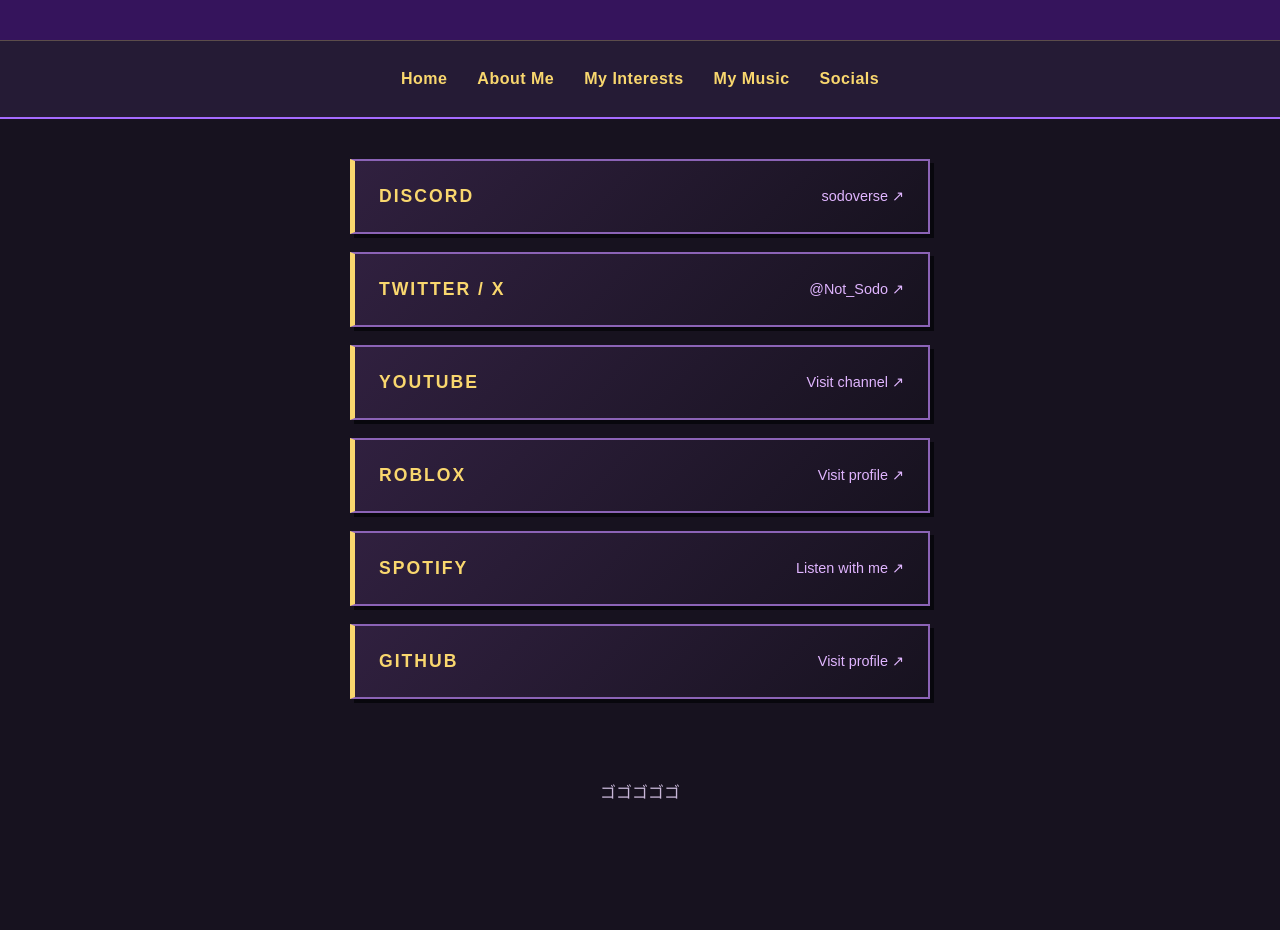
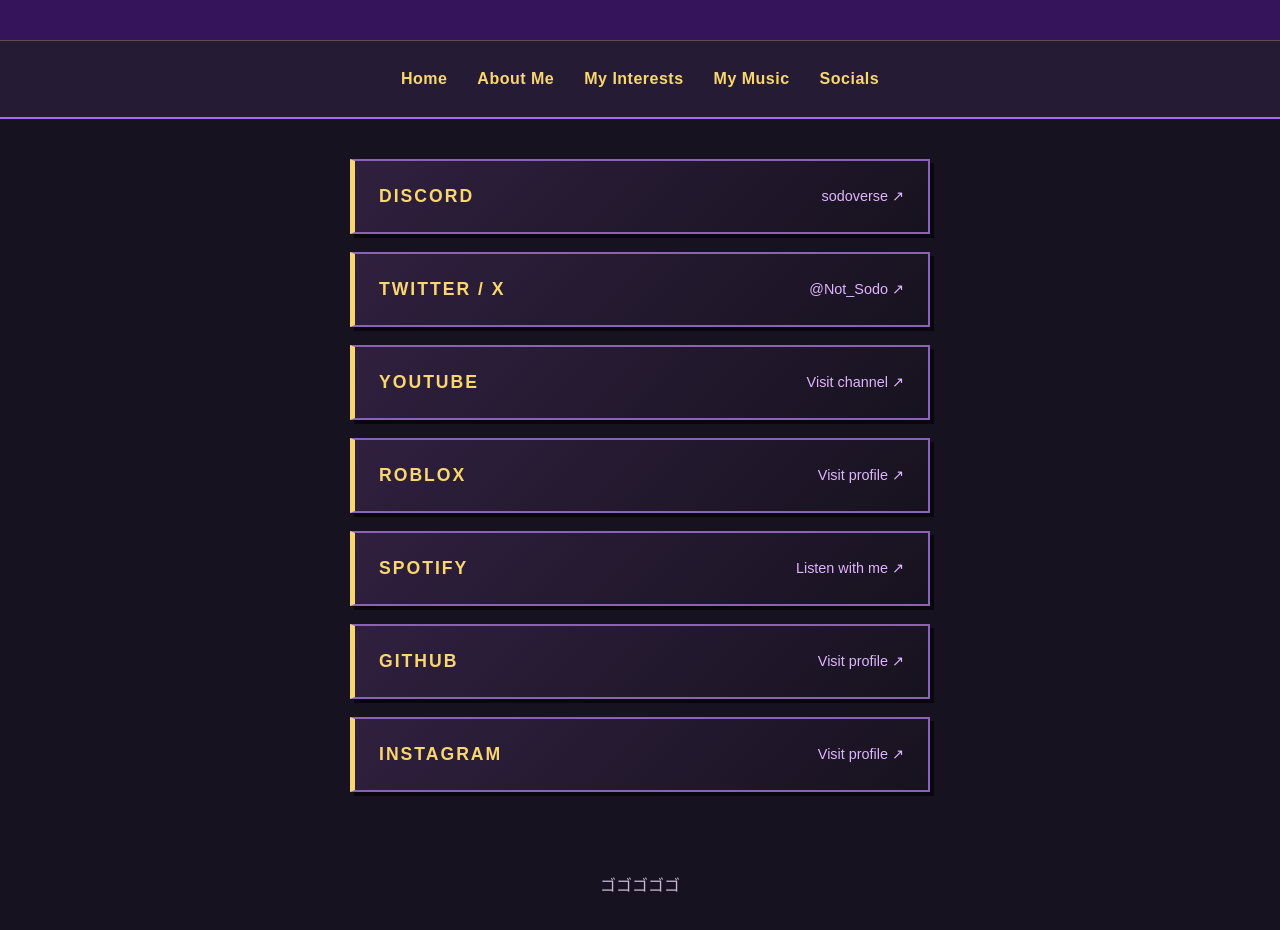
Before and after one commit to Sodoverse/JoJo-, a plain HTML site: page socials.html in a window 1280 px wide. Shown: the part 130-1060 px from the top of the page. Before the commit the page ends 977 px from the top, so only its background shows below. Drawn offline with Linux system fonts and the light colour scheme.

Commit message:
Update social links in socials.html
Updated GitHub link and added Instagram link.

```diff
--- a/socials.html
+++ b/socials.html
@@ -69,10 +69,18 @@
     </a>
 
     <a class="social-button"
-       href="https://github.com/"
+       href="https://github.com/Sodoverse"
        target="_blank"
        rel="noopener noreferrer">
         <span class="social-name">GITHUB</span>
+        <span class="social-detail">Visit profile ↗</span>
+    </a>
+
+    <a class="social-button"
+       href="https://www.instagram.com/sodo.wastaken/"
+       target="_blank"
+       rel="noopener noreferrer">
+        <span class="social-name">INSTAGRAM</span>
         <span class="social-detail">Visit profile ↗</span>
     </a>
 
```
